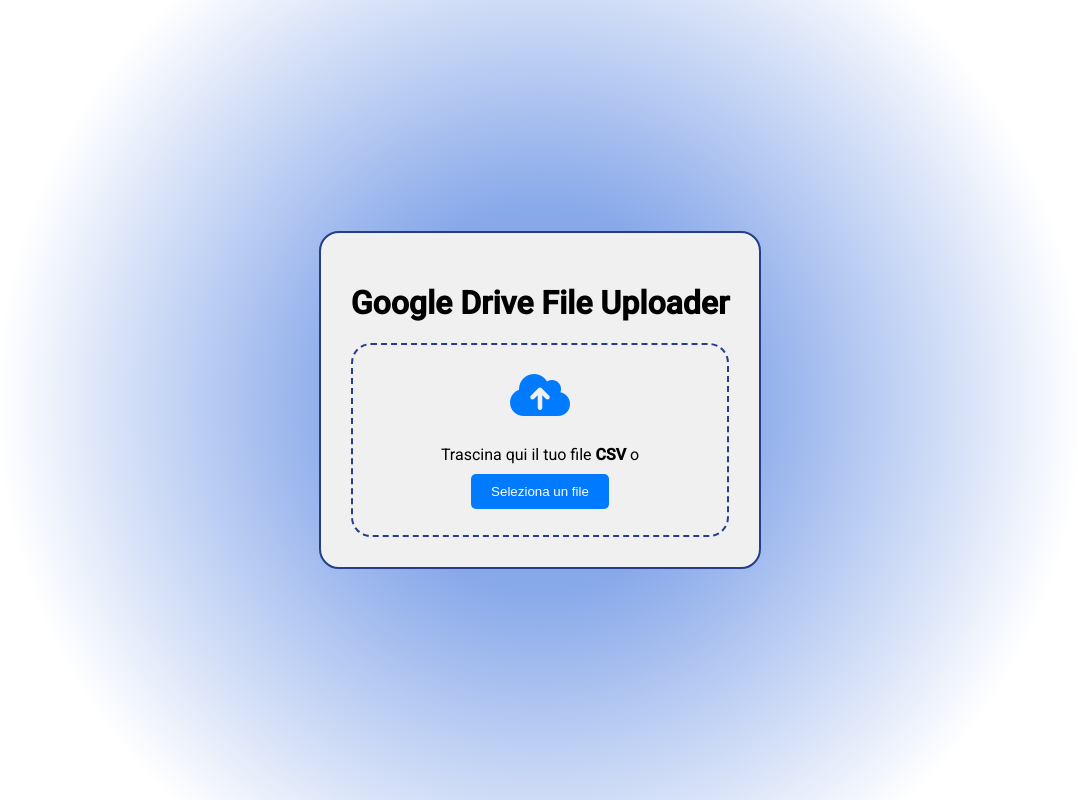
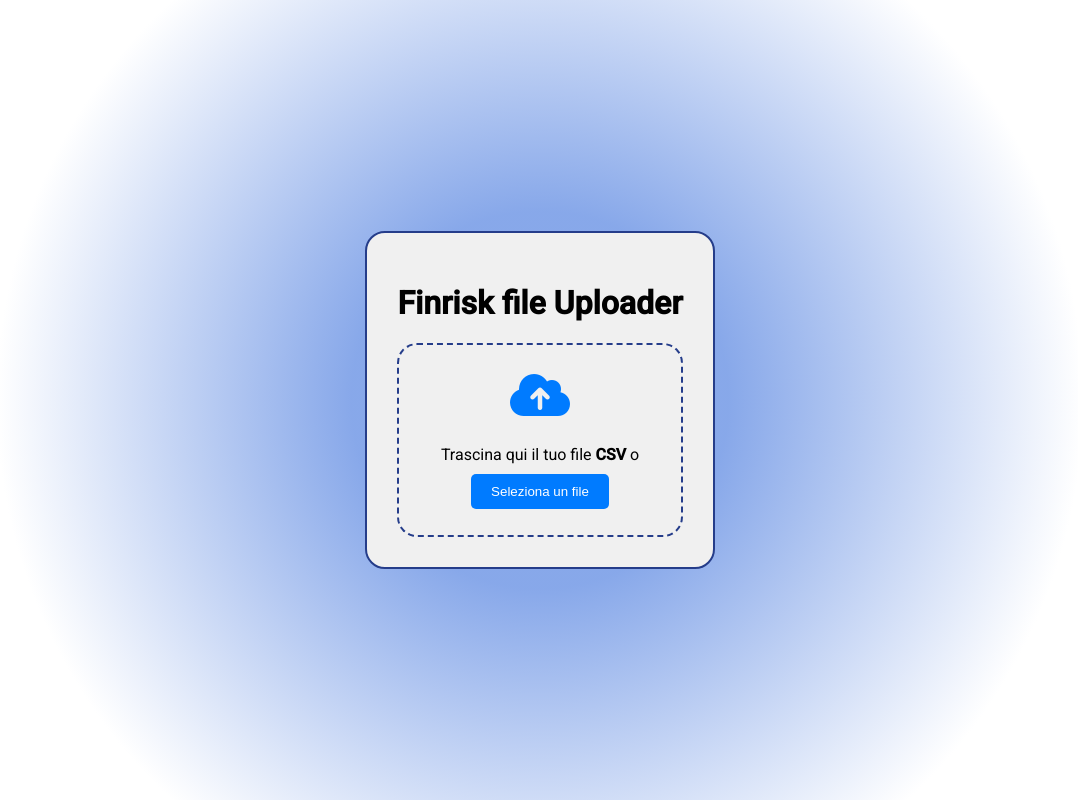
Before and after one commit to riccardomeggiolaro/google-drive-file-uploader, an Angular app: page / in a window 1280 px wide. Shown: the whole page, without its empty margins (100-1178 px from the left). Built offline with nearby package versions, Linux system fonts and the light colour scheme.

Commit message:
set title

```diff
--- a/src/app/components/file-upload/file-upload.component.html
+++ b/src/app/components/file-upload/file-upload.component.html
@@ -1,5 +1,5 @@
 <div class="file-upload-container">
-  <h1>Google Drive File Uploader</h1>
+  <h1>Finrisk file Uploader</h1>
   <div
     *ngIf="!selectedFile"
     class="drop-zone"
--- a/src/index.html
+++ b/src/index.html
@@ -2,7 +2,7 @@
 <html lang="en">
 <head>
   <meta charset="utf-8">
-  <title>Google Drive File Uploader</title>
+  <title>Finrisk file Uploader</title>
   <base href="/">
   <meta name="viewport" content="width=device-width, initial-scale=1">
   <link rel="icon" type="image/x-icon" href="https://ssl.gstatic.com/docs/doclist/images/drive_2022q3_32dp.png">
```
